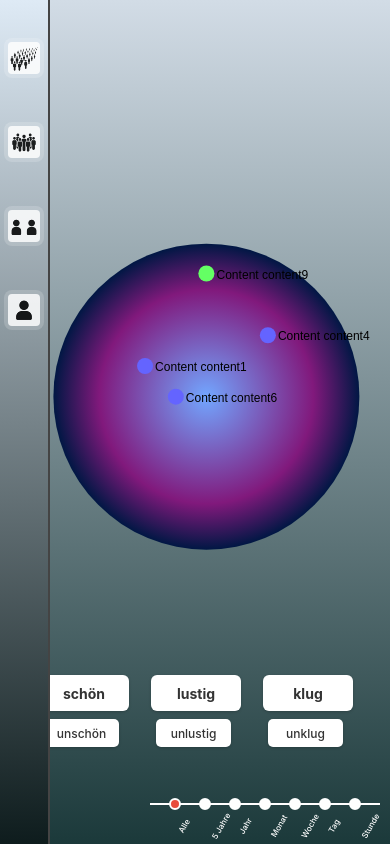
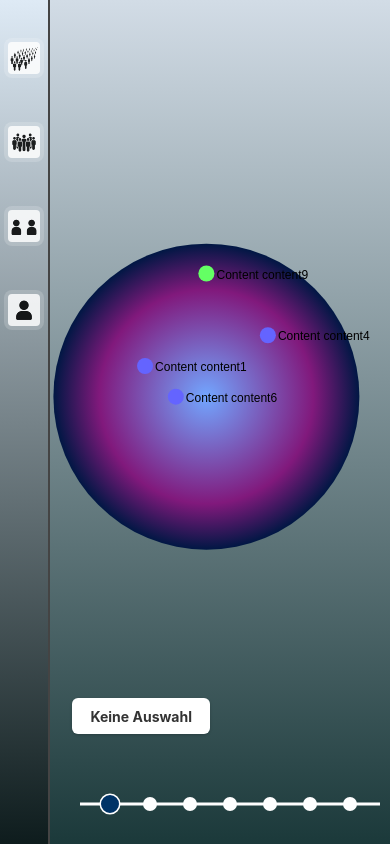
Before and after one commit to KindlerDaniel/public, a React (Create React App) app in the folder frontend/: page / in a window 390 px wide. Built offline with nearby package versions, Linux system fonts and the light colour scheme.

Commit message:
no message

```diff
--- a/frontend/src/components/BubbleView/TimeSelector.tsx
+++ b/frontend/src/components/BubbleView/TimeSelector.tsx
@@ -10,13 +10,13 @@ interface TimeSelectorProps {
 
 const TimeSelector: React.FC<TimeSelectorProps> = ({ selectedTime, onTimeChange }) => {
   const timeOptions: { value: TimeRange; label: string }[] = [
-    { value: 'all', label: 'Alle' },
-    { value: '5years', label: '5 Jahre' },
-    { value: 'year', label: 'Jahr' },
-    { value: 'month', label: 'Monat' },
-    { value: 'week', label: 'Woche' },
-    { value: 'day', label: 'Tag' },
-    { value: 'hour', label: 'Stunde' }
+    { value: 'all', label: 'ever' },
+    { value: '5years', label: '5 years' },
+    { value: 'year', label: 'last year' },
+    { value: 'month', label: 'month' },
+    { value: 'week', label: 'week' },
+    { value: 'day', label: 'day' },
+    { value: 'hour', label: 'hour' }
   ];
 
   return (
--- a/frontend/src/components/shared/FilterControls.tsx
+++ b/frontend/src/components/shared/FilterControls.tsx
@@ -1,4 +1,4 @@
-import React from 'react';
+import React, { useState } from 'react';
 import '../../styles/filter-controls.css';
 
 // Definiert die Struktur des Kategorie-Filters
@@ -20,85 +20,86 @@ interface CategoryFilterButtonsProps {
   onCategoryChange: (category: string, isPositive: boolean) => void;
 }
 
-/**
- * Wiederverwendbare Komponente zur Anzeige von Kategorie-Filterbuttons
- * Die Komponente zeigt drei Kategorien mit je zwei Buttons (positiv/negativ)
- */
-const CategoryFilterButtons: React.FC<CategoryFilterButtonsProps> = ({
-  categories,
-  onCategoryChange
-}) => {
-  // Erweiterte Handler-Funktion für Kategorie-Änderungen
+// Mapping für Zusammenfassungstext
+const labelMap: Record<keyof CategoryFilters, { positive: string; negative: string }> = {
+  wisdom: { positive: 'wise', negative: 'stupid' },
+  beauty: { positive: 'beautiful', negative: 'repulsive' },
+  humor:  { positive: 'funny', negative: 'unfunny'  },
+};
+
+const CategoryFilterButtons: React.FC<CategoryFilterButtonsProps> = ({ categories, onCategoryChange }) => {
+  const [hovered, setHovered] = useState(false);
+
   const handleCategoryClick = (category: string, isPositive: boolean) => {
-    // Wenn bereits die entgegengesetzte Option ausgewählt ist, deaktiviere sie automatisch
-    const categoryKey = category as keyof CategoryFilters;
-    const currentState = categories[categoryKey];
-
-    // Wenn die positive Option geklickt wurde und die negative aktuell aktiv ist,
-    // oder wenn die negative Option geklickt wurde und die positive aktuell aktiv ist,
-    // müssen wir beide Aufrufe machen
-    if (isPositive && currentState.negative) {
-      // Deaktiviere zuerst die negative Option
+    const key = category as keyof CategoryFilters;
+    const current = categories[key];
+    if (isPositive && current.negative) {
       onCategoryChange(category, false);
-      // Dann aktiviere/deaktiviere die positive Option
       onCategoryChange(category, true);
-    } else if (!isPositive && currentState.positive) {
-      // Deaktiviere zuerst die positive Option
+    } else if (!isPositive && current.positive) {
       onCategoryChange(category, true);
-      // Dann aktiviere/deaktiviere die negative Option
       onCategoryChange(category, false);
     } else {
-      // Standardverhalten: einfach den Status umschalten
       onCategoryChange(category, isPositive);
     }
   };
 
+  // Feste Reihenfolge für die Zusammenfassung: wise, beautiful, funny
+  const orderedKeys: (keyof CategoryFilters)[] = ['wisdom', 'beauty', 'humor'];
+
+  // Labels gemäß Auswahl und Reihenfolge zusammenstellen
+  const selectedLabels = orderedKeys
+    .filter(key => categories[key].positive || categories[key].negative)
+    .map(key => categories[key].positive ? labelMap[key].positive : labelMap[key].negative);
+
+  const summaryText = selectedLabels.length > 0 ? selectedLabels.join(', ') : 'Keine Auswahl';
+
   return (
-    <div className="category-filter-buttons">
+    <div className="category-filter-container">
+      {!hovered ? (
+        <button
+          className={`summary-button ${selectedLabels.length > 0 ? 'selected' : ''}`}
+          onMouseEnter={() => setHovered(true)}
+        >
+          {summaryText}
+        </button>
+      ) : (
+        <div className="category-filter-buttons" onMouseLeave={() => setHovered(false)}>
+          {/* Wise */}
+          <div className="category-group">
+            <button
+              className={`category-button positive wisdom ${categories.wisdom.positive ? 'selected' : ''}`}
+              onClick={() => handleCategoryClick('wisdom', true)}
+            >wise</button>
+            <button
+              className={`category-button negative wisdom ${categories.wisdom.negative ? 'selected' : ''}`}
+              onClick={() => handleCategoryClick('wisdom', false)}
+            >stupid</button>
+          </div>
+          {/* Beautiful */}
           <div className="category-group">
             <button
               className={`category-button positive beauty ${categories.beauty.positive ? 'selected' : ''}`}
               onClick={() => handleCategoryClick('beauty', true)}
-        >
-          schön
-        </button>
+            >beautiful</button>
             <button
               className={`category-button negative beauty ${categories.beauty.negative ? 'selected' : ''}`}
               onClick={() => handleCategoryClick('beauty', false)}
-        >
-          unschön
-        </button>
+            >repulsive</button>
           </div>
-
+          {/* Funny */}
           <div className="category-group">
             <button
               className={`category-button positive humor ${categories.humor.positive ? 'selected' : ''}`}
               onClick={() => handleCategoryClick('humor', true)}
-        >
-          lustig
-        </button>
+            >funny</button>
             <button
               className={`category-button negative humor ${categories.humor.negative ? 'selected' : ''}`}
               onClick={() => handleCategoryClick('humor', false)}
-        >
-          unlustig
-        </button>
+            >unfunny</button>
           </div>
-
-      <div className="category-group">
-        <button
-          className={`category-button positive wisdom ${categories.wisdom.positive ? 'selected' : ''}`}
-          onClick={() => handleCategoryClick('wisdom', true)}
-        >
-          klug
-        </button>
-        <button
-          className={`category-button negative wisdom ${categories.wisdom.negative ? 'selected' : ''}`}
-          onClick={() => handleCategoryClick('wisdom', false)}
-        >
-          unklug
-        </button>
         </div>
+      )}
     </div>
   );
 };
--- a/frontend/src/styles/filter-controls.css
+++ b/frontend/src/styles/filter-controls.css
@@ -1,10 +1,14 @@
-/* Styles für die Kategorie-Filter-Buttons */
-.category-filter-buttons {
+/* Container für Summary-Button und Filterbuttons */
+.category-filter-container {
     position: absolute;
-    bottom: 50px; /* Deutlich höher positioniert */
+    bottom: 50px;
     right: 20px;
     z-index: 10;
-    background-color: transparent; /* Transparenter Hintergrund */
+  }
+
+  /* Gruppe der 6 Filterbuttons */
+  .category-filter-buttons {
+    background-color: transparent;
     padding: 10px;
     display: flex;
     gap: 10px;
@@ -13,7 +17,7 @@
   .category-group {
     display: flex;
     flex-direction: column;
-    gap: 8px; /* Größerer Abstand zwischen den Buttons */
+    gap: 8px;
     padding: 5px;
   }
 
@@ -21,16 +25,15 @@
     background-color: white;
     border: 2px solid transparent;
     cursor: pointer;
-    font-weight: 500;
     transition: all 0.2s ease;
     text-align: center;
-    box-shadow: 0 1px 3px rgba(0, 0, 0, 0.2); /* Leichter Schatten */
+    box-shadow: 0 1px 3px rgba(0, 0, 0, 0.2);
     display: flex;
     align-items: center;
     justify-content: center;
   }
 
-/* Größere positive Buttons */
+  /* Positive Filterbuttons */
   .category-button.positive {
     width: 70px;
     height: 27px;
@@ -39,7 +42,7 @@
     border-radius: 6px;
   }
 
-/* Kleinere negative Buttons */
+  /* Negative Filterbuttons */
   .category-button.negative {
     width: 60px;
     height: 22px;
@@ -48,30 +51,49 @@
     margin-left: 5px;
   }
 
-/* Hover-Effekte */
-.category-button:hover {
-    background-color: #c2d6e7;
-    transform: translateY(-2px); /* Leichte Bewegung beim Hover */
+  /* Summary-Button (relativ verschoben) */
+  .summary-button {
+    position: relative;
+    left: -75px;   /* Verschiebung nach links zur zentralen Position */
+    top: -20px;     /* Verschiebung nach oben */
+    background-color: white;
+    border: 2px solid transparent;
+    cursor: pointer;
+    transition: all 0.2s ease;
+    text-align: center;
+    box-shadow: 0 1px 3px rgba(0, 0, 0, 0.2);
+    padding: 0 12px;
+    height: 30px;
+    font-size: 14px;
+    font-weight: bold;
+    border-radius: 6px;
   }
 
-.category-button:active {
+  /* Hover- und Active-Effekte für alle Buttons */
+  .category-button:hover,
+  .summary-button:hover {
+    background-color: #c2d6e7;
+    transform: translateY(-2px);
+  }
+
+  .category-button:active,
+  .summary-button:active {
     transform: translateY(1px);
   }
 
-/* Aktives Button-Styling mit hellgrünem Hintergrund */
-.category-button.selected {
+  /* Ausgewählter Zustand */
+  .category-button.selected,
+  .summary-button.selected {
     border-color: #2ecc71;
     background-color: #8effad;
     color: #333;
   }
 
-/* Anpassungen für mobile Geräte */
+  /* Mobile Anpassungen */
   @media (max-width: 768px) {
-    .category-filter-buttons {
-        padding: 12px;
+    .category-filter-container {
       bottom: 70px;
       right: 10px;
-        gap: 12px;
     }
 
     .category-button.positive {
@@ -85,4 +107,12 @@
       height: 28px;
       font-size: 12px;
     }
+
+    .summary-button {
+      left: -160px;    /* angepasste Verschiebung für Mobile */
+      top: -30px;
+      height: 36px;
+      font-size: 14px;
+      padding: 0 16px;
     }
+  }
--- a/frontend/src/styles/time-selector.css
+++ b/frontend/src/styles/time-selector.css
@@ -6,11 +6,11 @@
     align-items: center;
     width: 100%;
     max-width: 400px;
-    height: 40px;
-    margin: 20px auto 10px auto; /* Mehr Abstand nach oben */
+    height: 50px;
+    margin: 20px auto 10px auto;
     padding: 0 10px;
-    background-color: transparent; /* Hintergrund auf transparent geändert */
-    border-radius: 20px;
+    background-color: transparent;
+    border-radius: 25px;
 }
 
 /* Die durchgehende Linie, auf der die Perlen aufgereiht sind */
@@ -19,7 +19,7 @@
     top: 50%;
     left: 0;
     width: 100%;
-    height: 2px;
+    height: 3px;
     background-color: white;
     transform: translateY(-50%);
     z-index: 1;
@@ -35,8 +35,9 @@
     border: none;
     cursor: pointer;
     padding: 0;
-    width: 40px;
+    width: 50px;
     z-index: 2;
+    -webkit-tap-highlight-color: transparent; /* kein Tap‑Highlight auf Mobile */
 }
 
 /* Die Perlen selbst */
@@ -45,54 +46,85 @@
     height: 12px;
     border-radius: 50%;
     background-color: white;
-    border: 2px solid white;
-    transition: background-color 0.2s ease;
+    /* kein Rand bei nicht ausgewählten Perlen */
+    transition: background-color 0.2s ease,
+                border 0.2s ease,
+                transform 0.2s ease;
     position: absolute;
     top: 0;
     left: 50%;
     transform: translate(-50%, -50%);
 }
 
-  /* Ausgewählte Perle wird rot */
+/* Ausgewählte Perle: kräftiges Dunkelblau + feiner weißer Rand + Skalierung */
 .time-button.selected .time-pearl {
-    background-color: #e74c3c;
-    border-color: white;
+    background-color: #003366;
+    border: 1px solid white;
+    transform: translate(-50%, -50%) scale(1.5); /* 50 % größer */
+    z-index: 3; /* über anderen Perlen */
 }
 
-  /* Text-Label unter jeder Perle */
+/* Hover-Effekt */
+.time-button:hover .time-pearl {
+    background-color: #87CEFA;
+}
+
+/* Ausgewählte Perle beim Hover ebenfalls vergrößert behalten */
+.time-button.selected:hover .time-pearl {
+    background-color: #003366;
+    border: 1px solid white;
+    transform: translate(-50%, -50%) scale(1.3);
+}
+
+/* Label unter der Perle */
 .time-label {
-    font-size: 10px;
+    font-size: 12px;
     color: white;
+    font-weight: 200;        /* Standard-Gewicht */
     white-space: nowrap;
-    transform: rotate(-45deg) translateX(-5px);
-    transform-origin: top center;
     position: absolute;
-    top: 15px; /* Position unterhalb der Perle */
+    top: 20px;
     left: 50%;
     transform: translateX(-50%) rotate(-45deg);
+    transform-origin: top center;
+    opacity: 0;
+    visibility: hidden;
+    transition: opacity 0.2s ease,
+                visibility 0.2s ease;
 }
 
-  /* Hover-Effekt für besseres Feedback */
-  .time-button:hover .time-pearl {
-    background-color: #87CEFA; /* Hellblau */
-  }
-
-  .time-button.selected:hover .time-pearl {
-    background-color: #e74c3c; /* Ausgewählte Perle behält die rote Farbe */
+/* Labels beim Hovern des gesamten Selektors einblenden */
+.time-selector:hover .time-label {
+    opacity: 1;
+    visibility: visible;
 }
 
 /* Anpassungen für mobile Geräte */
 @media (max-width: 480px) {
     .time-selector {
         max-width: 300px;
+        height: 40px;
     }
 
     .time-button {
-      width: 30px;
+        width: 40px;
+    }
+
+    .time-pearl {
+        width: 14px;
+        height: 14px;
     }
 
     .time-label {
-      font-size: 8px;
-      transform: rotate(-60deg) translateX(-5px);
+        font-size: 10px;
+        top: 18px;
+        transform: translateX(-50%) rotate(-60deg);
     }
 }
+
+/* Focus‑ und Active‑Ring komplett ausschalten */
+.time-button:focus,
+.time-button:active {
+    outline: none;
+    box-shadow: none;
+}
```
Lines whose indentation alone changed are shown as unchanged.
